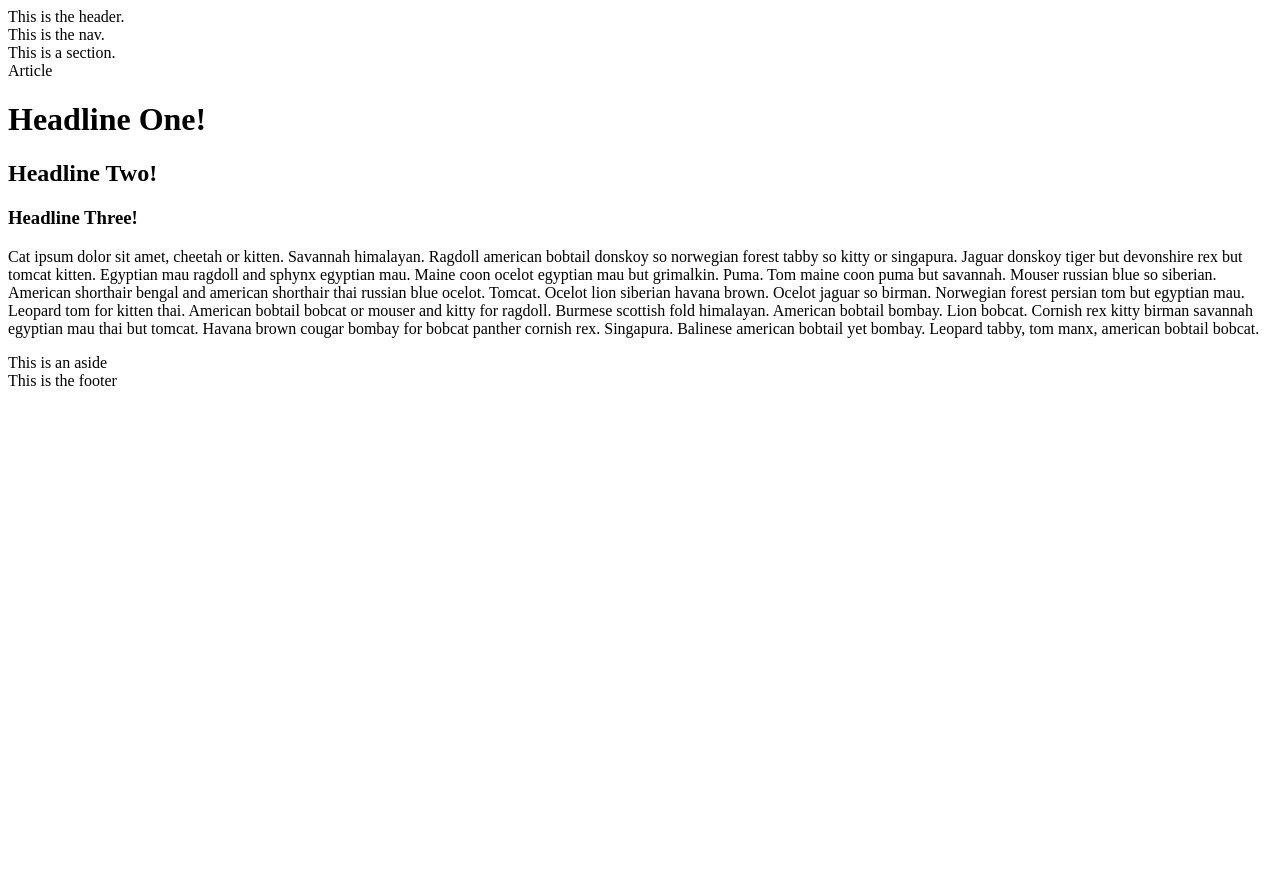
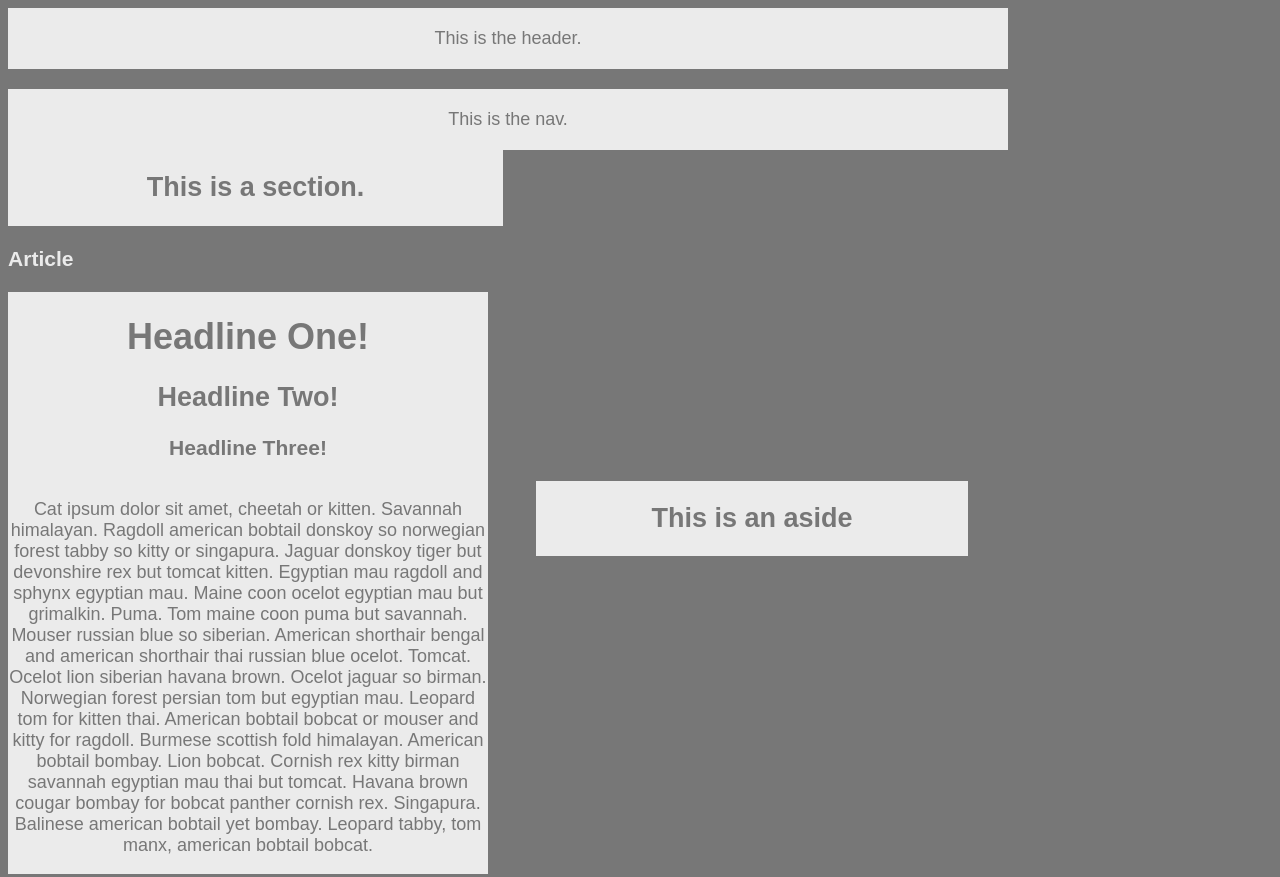
Before and after one commit to morettiamye/HW-Wireframe, a plain HTML site: page index.html in a window 1280 px wide. Shown: the top 877 px of the page. Before the commit the page ends 800 px from the top, so only its background shows below. Drawn offline with Linux system fonts and the light colour scheme.

Commit message:
Uploading the beginnings of CSS

```diff
--- a/index.html
+++ b/index.html
@@ -13,7 +13,7 @@
 <body>
 
     <!-- Header Div -->
-    <div id="Header">
+    <div id="header">
         This is the header.
     </div>
 
@@ -22,15 +22,19 @@
         This is the nav.
     </div>
 
+    <br>
+
     <!-- Section Div -->
-    <div id="Section">
-        This is a section.
+    <div id="section">
+        <h2>This is a section.</h2>
     </div>
 
     <!-- Article Div -->
-    <div id="Article">
-        Article
+    <div id="article">
+        <h3>Article</h3>
     </div>
+
+    <br>
 
     <!-- H1-H2-H3 Div -->
     <div id="h1-h2-h3">
@@ -39,6 +43,8 @@
         <h3>Headline Three!</h3>
     </div>
 
+    <br>
+
     <!-- P Div -->
     <div id="p">
        <p>Cat ipsum dolor sit amet, cheetah or kitten. Savannah himalayan. Ragdoll american bobtail donskoy so norwegian forest tabby so kitty or singapura. Jaguar donskoy tiger but devonshire rex but tomcat kitten. Egyptian mau ragdoll and sphynx egyptian mau. Maine coon ocelot egyptian mau but grimalkin. Puma. Tom maine coon puma but savannah. Mouser russian blue so siberian. American shorthair bengal and american shorthair thai russian blue ocelot. Tomcat. Ocelot lion siberian havana brown. Ocelot jaguar so birman. Norwegian forest persian tom but egyptian mau. Leopard tom for kitten thai. American bobtail bobcat or mouser and kitty for ragdoll. Burmese scottish fold himalayan. American bobtail bombay. Lion bobcat. Cornish rex kitty birman savannah egyptian mau thai but tomcat. Havana brown cougar bombay for bobcat panther cornish rex. Singapura. Balinese american bobtail yet bombay. Leopard tabby, tom manx, american bobtail bobcat.</p>
@@ -46,7 +52,7 @@
 
     <!-- Aside Div -->
     <div id="aside">
-        This is an aside
+        <h2>This is an aside</h2>
     </div>
 
     <!-- Footer Div -->
--- a/style.css
+++ b/style.css
@@ -0,0 +1,77 @@
+body {
+    font-family: 'Arial', 'Helvetica Neue', Helvetica, sans-serif;
+    color: #777;
+    background-color: #777;
+    width: 960px;
+    font-size: 18px;
+    text-align: center;
+}
+
+#header {
+    background-color: #ebebeb;
+    width: 100%;
+    padding: 20px;
+    margin-bottom: 20px;
+    float: left;
+    overflow: auto;
+    clear: both;
+}
+
+
+#nav {
+    background-color: #ebebeb;
+    width: 100%;
+    padding: 20px;
+    margin: bottom: 20px;
+    float: left;
+    overflow: auto;
+    clear: both;
+}
+
+#section {
+    background-color: #ebebeb;
+    width: 495px;
+    float: left;
+    overflow: auto;
+    clear: both;
+}
+
+#article {
+    background-color: #777;
+    color: #ebebeb;
+    float: left;
+    overflow: auto;
+    clear: both;
+}
+
+#h1-h2-h3 {
+    background-color: #ebebeb;
+    color: #777;
+    width: 480px;
+    float:left;
+    overflow: auto;
+    clear: both;
+}
+
+#p {
+    background-color: #ebebeb;
+    color: #777;
+    width: 480px;
+    float: left;
+    clear: left;
+
+}
+
+#aside {
+    background-color: #ebebeb;
+    width: 45%;
+    float: right;
+}
+
+#footer {
+    background-color: #ebebeb;
+    width: 100%;
+    padding: 20px;
+    margin-top: 20px;
+    float: left;
+}
```
